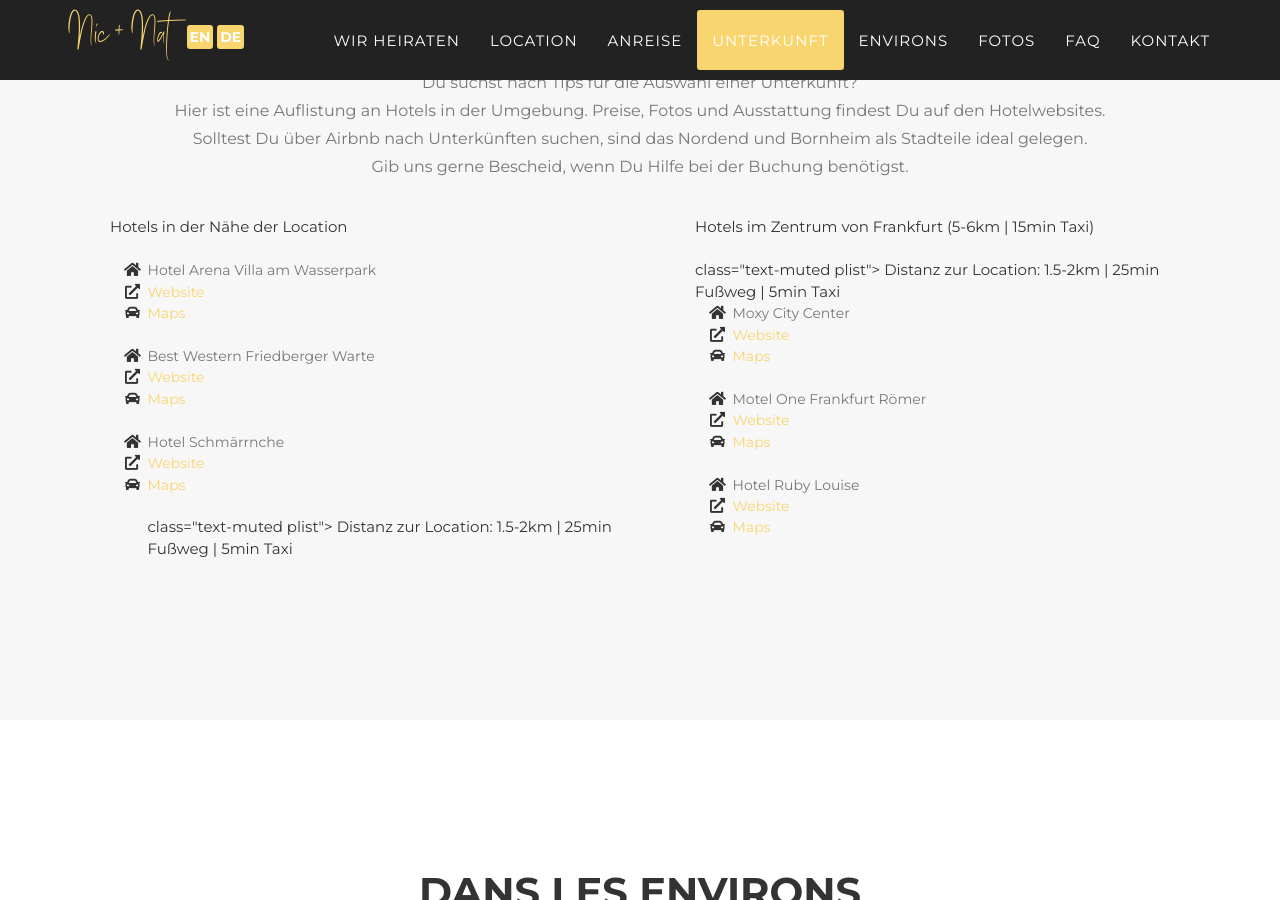
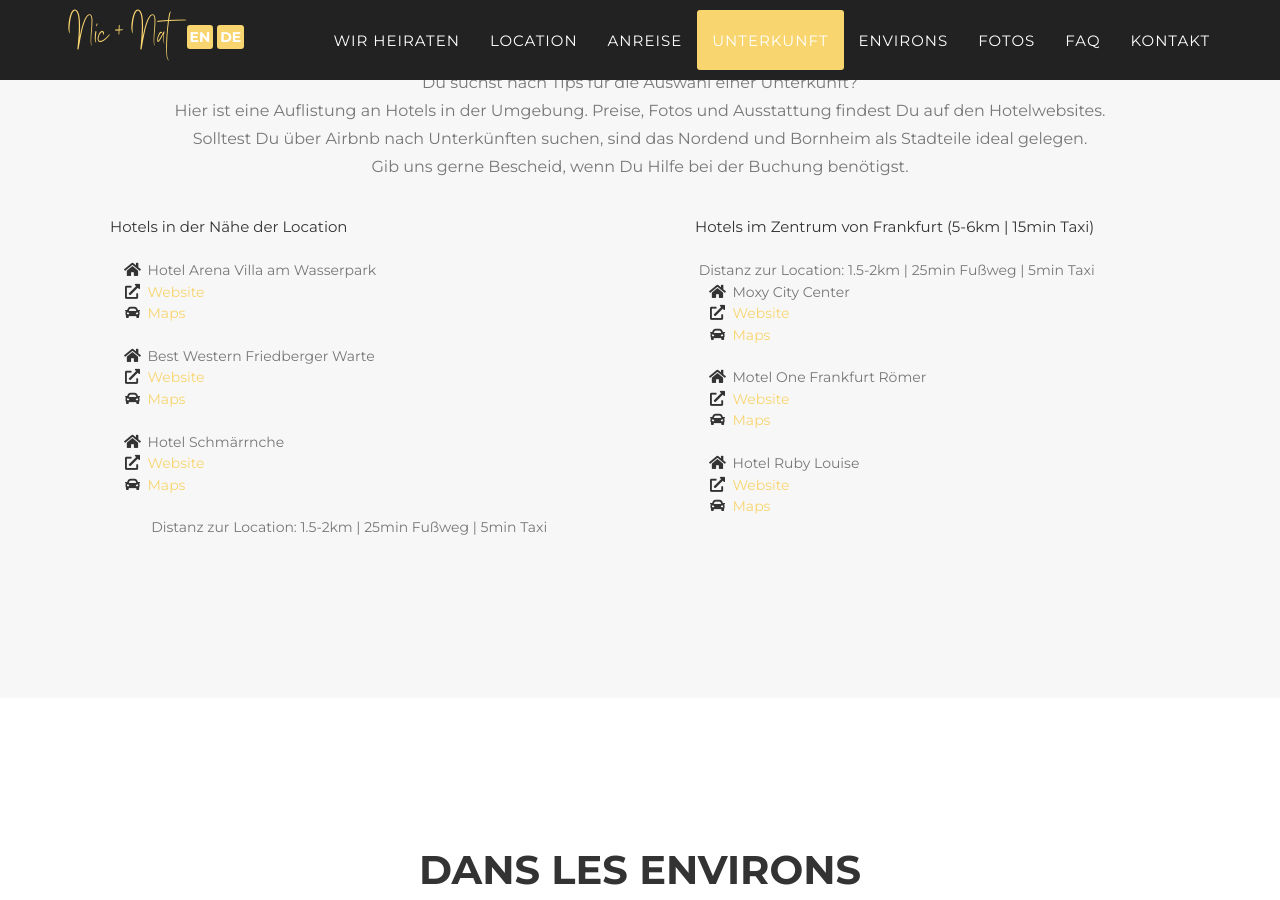
Before and after one commit to nic-nat/wedding, a Jekyll site: the page built from _fr_pages/index.html, in a window 1280 px wide and 900 px high, scrolled down 3831 px. Built offline with Jekyll 4.4.1, drawn with Linux system fonts in a browser that asks for light colours; some web fonts are replaced.

Commit message:
Update stay.html

```diff
--- a/_includes/fr_data/stay.html
+++ b/_includes/fr_data/stay.html
@@ -53,7 +53,7 @@
                             </li>
                             <li><br></li>
                             </li>
-                            class="text-muted plist"> Distanz zur Location: 1.5-2km | 25min Fußweg | 5min Taxi</span>
+                            <span class="text-muted plist"> Distanz zur Location: 1.5-2km | 25min Fußweg | 5min Taxi</span>
                             </li>
                         </ul>
 
@@ -67,7 +67,7 @@
                         Hotels im Zentrum von Frankfurt (5-6km | 15min Taxi)
                         <li><br></li>
                             </li>
-                            class="text-muted plist"> Distanz zur Location: 1.5-2km | 25min Fußweg | 5min Taxi</span>
+                            <span class="text-muted plist"> Distanz zur Location: 1.5-2km | 25min Fußweg | 5min Taxi</span>
                             </li>
                         <ul class="fa-ul">
                             <li>
```
